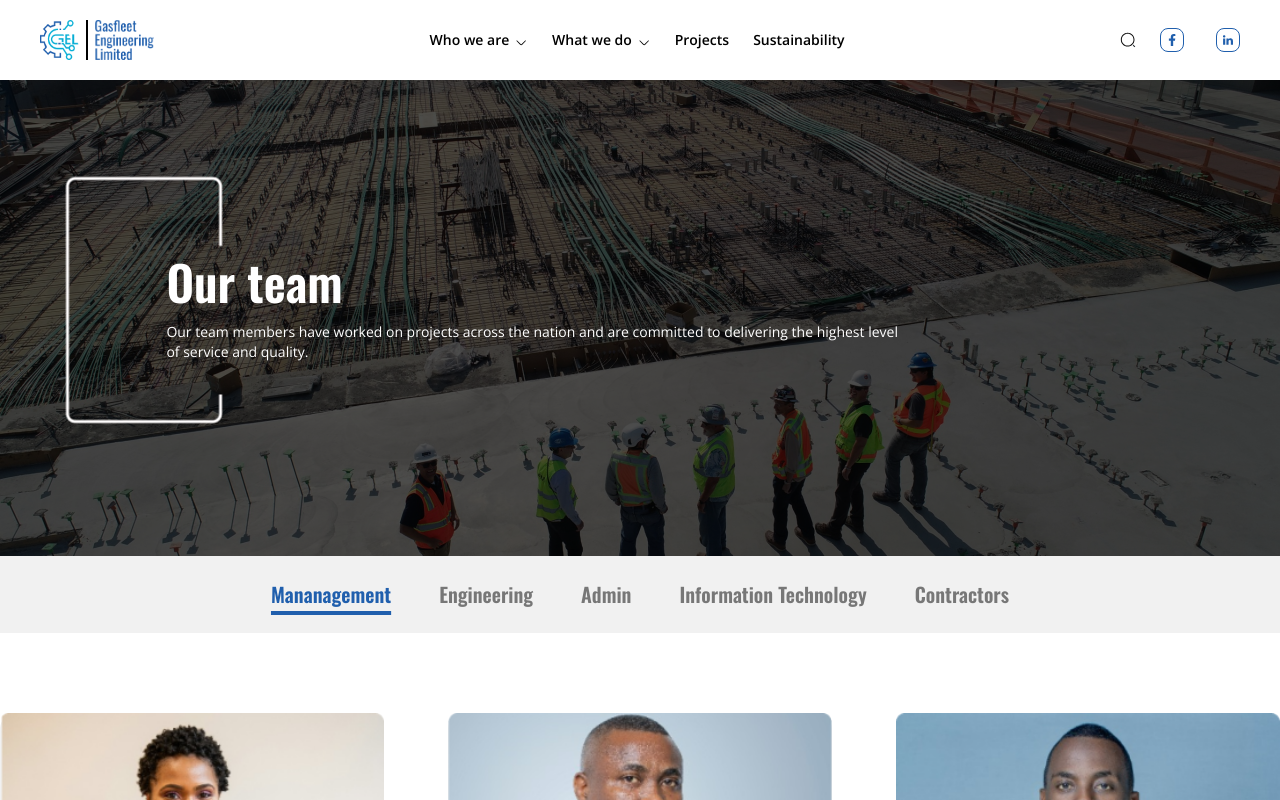
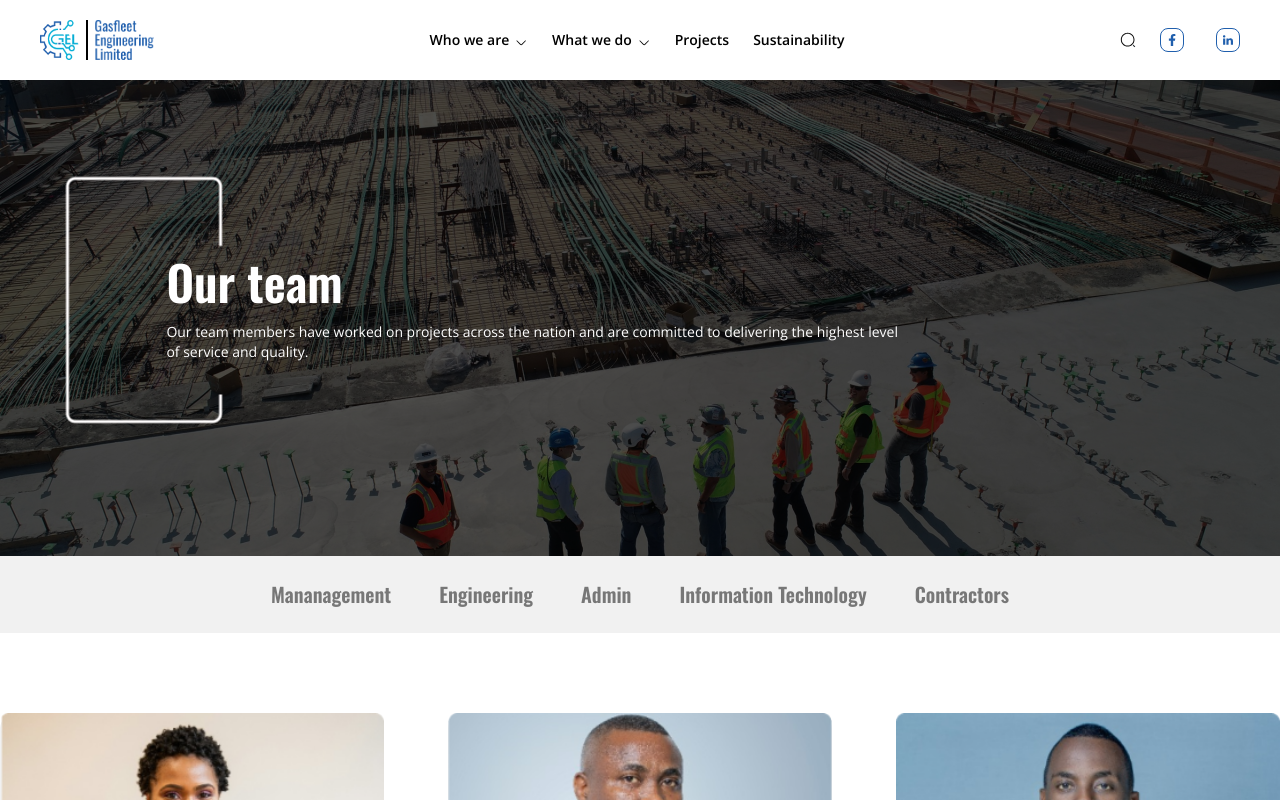
Before and after one commit to paddinghq/gasfleet-website-new, a Nuxt app: page /Ourteam in a window 1280 px wide. Shown: the top 800 px of the page. Built offline with nearby package versions, Linux system fonts and the light colour scheme.

Commit message:
fix: ourteam tabs

```diff
--- a/pages/Ourteam/index.vue
+++ b/pages/Ourteam/index.vue
@@ -23,6 +23,7 @@ const activeTab = ref("Management");
 
 const activateTab = (tab) => {
   activeTab.value = tab;
+  console.log('Activating tab:', tab);
 };
 
 const Tabs = ref([
@@ -112,10 +113,14 @@ onMounted(() => {
       >
         <div class="" v-for="Tab in Tabs" :key="Tab.tab">
           <button
-            class="text-[#777777] border-none font-semibold text-xl oswald focus:text-[#205FAD] focus:underline focus:underline-offset-8 focus:decoration-4"
+            class="text-[#777777] border-none font-semibold text-xl oswald"
             @click="activateTab(Tab.name)"
-            :class="{
-              active: activeTab === Tab.name,
+            :class="{ active: activeTab === Tab.name }"
+            :style="{
+              color: activeTab === Tab.name ? '#205FAD' : '#777777',
+              'text-decoration': activeTab === Tab.name ? 'underline' : 'none',
+              'text-underline-offset': activeTab === Tab.name ? '8px' : '0px',
+              'text-decoration-thickness': activeTab === Tab.name ? '4px' : '0px'
             }"
             autofocus
             style="outline: none"
```
